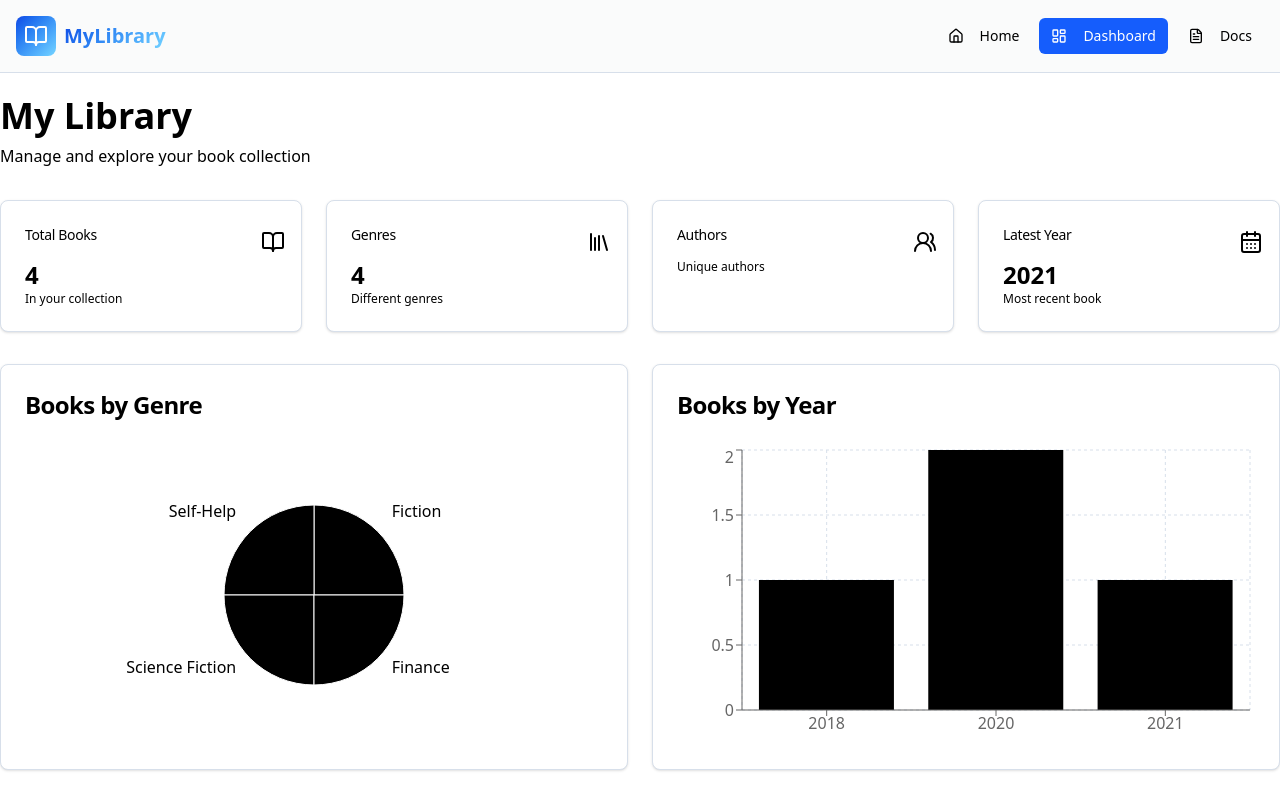
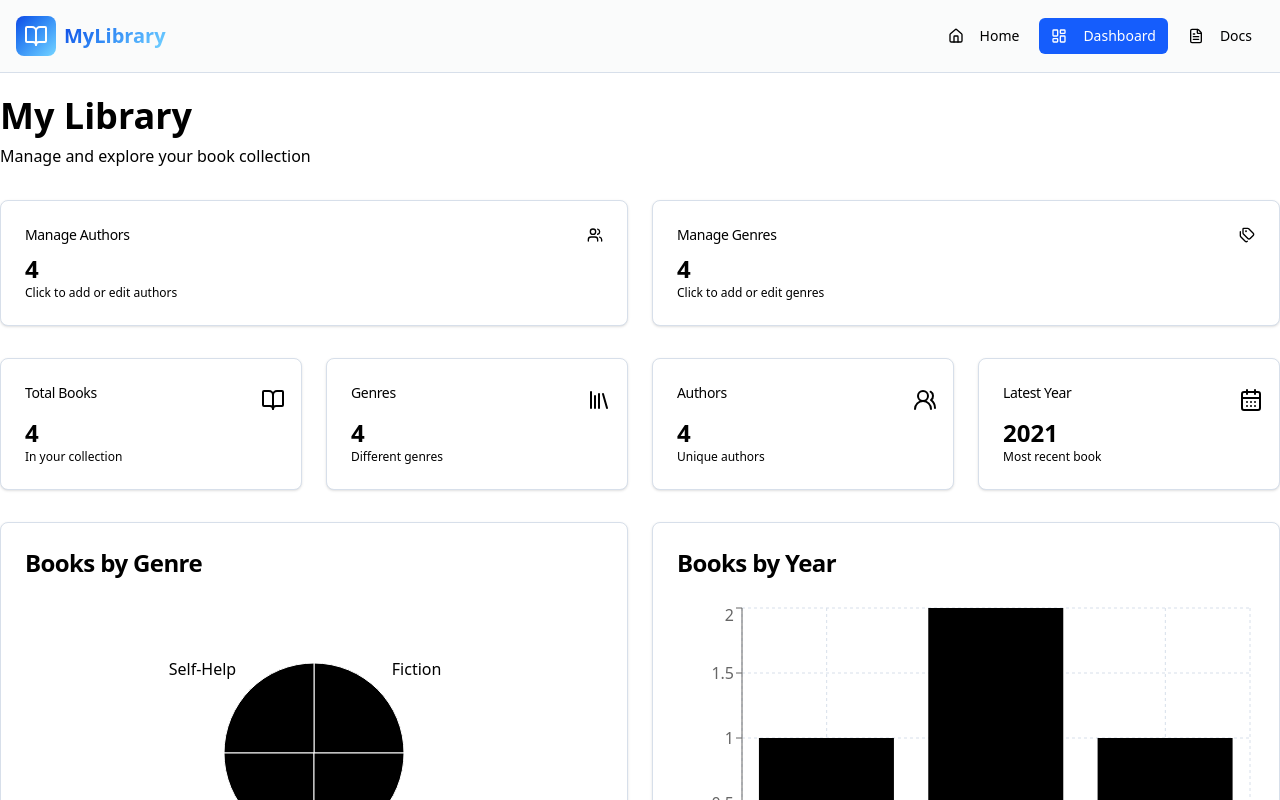
Before and after one commit to Dhaboav/bookshelf, a React (Vite) app in the folder frontend/: page /dashboard in a window 1280 px wide. Shown: the top 800 px of the page. Built offline with nearby package versions, Linux system fonts and the light colour scheme.

Commit message:
feat(FE): Add genres and authors in dashboard
- Modified Dashboard
- Changed style NotFound

```diff
--- a/frontend/src/pages/Dashboard.tsx
+++ b/frontend/src/pages/Dashboard.tsx
@@ -6,6 +6,8 @@ import {
     List,
     Plus,
     Search,
+    Tags,
+    Users,
     UsersRound,
 } from 'lucide-react';
 import { useMemo, useState } from 'react';
@@ -86,6 +88,12 @@ export default function Dashboard() {
     // ============================================================
     const totalBooks = books.length;
 
+    // Calculate unique authors
+    const uniqueAuthors = new Set(books.map((book) => book.author)).size;
+
+    // Calculate unique genres
+    const uniqueGenres = new Set(books.map((book) => book.genre)).size;
+
     const genreStats: GenreStat[] = useMemo(() => {
         const map: Record<string, number> = {};
         books.forEach((b) => (map[b.genre] = (map[b.genre] || 0) + 1));
@@ -117,6 +125,37 @@ export default function Dashboard() {
                 <p className="text-muted-foreground">Manage and explore your book collection</p>
             </div>
 
+            <div className="mb-8 grid grid-cols-1 gap-6 sm:grid-cols-2">
+                <Card className="cursor-pointer transition-shadow hover:shadow-lg">
+                    <Link to="/authors">
+                        <CardHeader className="flex flex-row items-center justify-between space-y-0 pb-2">
+                            <CardTitle className="text-sm font-medium">Manage Authors</CardTitle>
+                            <Users className="text-muted-foreground h-4 w-4" />
+                        </CardHeader>
+                        <CardContent>
+                            <div className="text-2xl font-bold">{uniqueAuthors}</div>
+                            <p className="text-muted-foreground text-xs">
+                                Click to add or edit authors
+                            </p>
+                        </CardContent>
+                    </Link>
+                </Card>
+                <Card className="cursor-pointer transition-shadow hover:shadow-lg">
+                    <Link to="/genres">
+                        <CardHeader className="flex flex-row items-center justify-between space-y-0 pb-2">
+                            <CardTitle className="text-sm font-medium">Manage Genres</CardTitle>
+                            <Tags className="text-muted-foreground h-4 w-4" />
+                        </CardHeader>
+                        <CardContent>
+                            <div className="text-2xl font-bold">{uniqueGenres}</div>
+                            <p className="text-muted-foreground text-xs">
+                                Click to add or edit genres
+                            </p>
+                        </CardContent>
+                    </Link>
+                </Card>
+            </div>
+
             {/* STAT CARDS */}
             <div className="mb-8 grid grid-cols-1 gap-6 sm:grid-cols-2 lg:grid-cols-4">
                 <StatCard
@@ -131,7 +170,12 @@ export default function Dashboard() {
                     value={genreStats.length}
                     subtitle="Different genres"
                 />
-                <StatCard icon={<UsersRound />} title="Authors" subtitle="Unique authors" />
+                <StatCard
+                    icon={<UsersRound />}
+                    title="Authors"
+                    value={uniqueAuthors}
+                    subtitle="Unique authors"
+                />
                 <StatCard
                     icon={<CalendarDays />}
                     title="Latest Year"
--- a/frontend/src/pages/NotFound.tsx
+++ b/frontend/src/pages/NotFound.tsx
@@ -1,21 +1,47 @@
+import { Button } from '@/components/ui/Button';
+import { Home, Search } from 'lucide-react';
 import { useEffect } from 'react';
-import { useLocation } from 'react-router-dom';
+import { useLocation, useNavigate } from 'react-router-dom';
 
 const NotFound = () => {
     const location = useLocation();
+    const navigate = useNavigate();
 
     useEffect(() => {
         console.error('404 Error: User attempted to access non-existent route:', location.pathname);
     }, [location.pathname]);
 
     return (
-        <div className="flex min-h-screen items-center justify-center bg-gray-100">
-            <div className="text-center">
-                <h1 className="mb-4 text-4xl font-bold">404</h1>
-                <p className="mb-4 text-xl text-gray-600">Oops! Page not found</p>
-                <a href="/" className="text-blue-500 underline hover:text-blue-700">
-                    Return to Home
-                </a>
+        <div className="bg-secondary/20 flex min-h-screen flex-col items-center justify-center">
+            <div className="mb-4 text-center">
+                <h1 className="text-primary/20 text-[16rem] leading-none font-bold">404</h1>
+                <h2 className="mb-1 text-3xl font-bold">Page Not Found</h2>
+                <p className="text-secondary mx-auto max-w-md text-lg">
+                    It seems the page you're looking for has been lost among endless shelves of
+                    books.
+                </p>
+            </div>
+
+            <div className="flex gap-4">
+                <Button size="lg" onClick={() => navigate('/')} className="gap-2">
+                    <Home className="h-5 w-5" />
+                    Home
+                </Button>
+                <Button
+                    size="lg"
+                    variant="outline"
+                    onClick={() => navigate('/dashboard')}
+                    className="gap-2"
+                >
+                    <Search className="h-5 w-5" />
+                    Explore the Library
+                </Button>
+            </div>
+
+            <div className="mt-12 flex justify-center gap-2">
+                <div className="bg-primary h-2 w-2 animate-bounce rounded-full" />
+                <div className="bg-primary h-2 w-2 animate-bounce rounded-full delay-100" />
+                <div className="bg-primary h-2 w-2 animate-bounce rounded-full delay-200" />
             </div>
         </div>
     );
```
